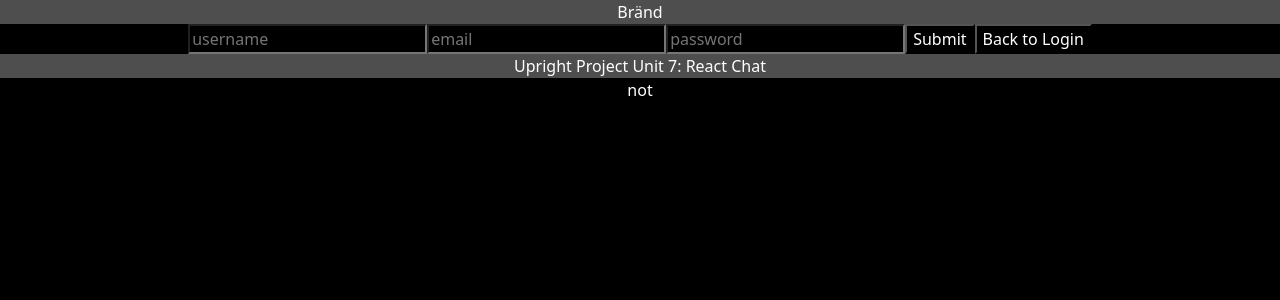
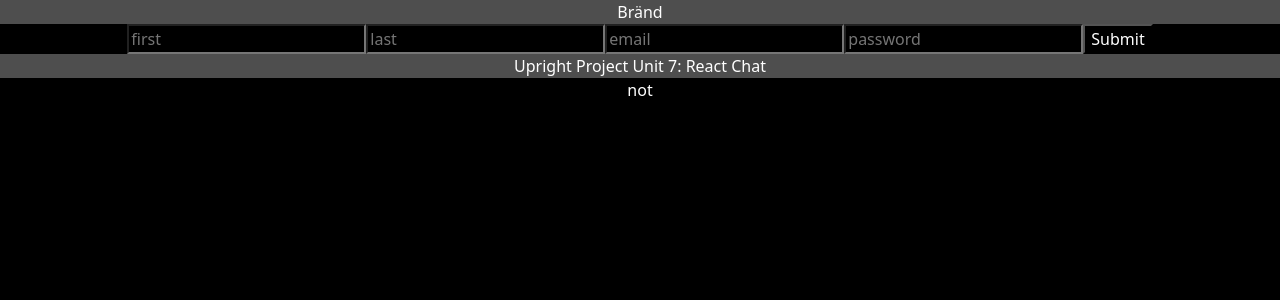
Before and after one commit to BlakeLindsay/Unit_7_React_Chat, a React (Create React App) app in the folder unit_7_react_chat/: page /signup in a window 1280 px wide. Shown: the top 300 px of the page. Built offline with nearby package versions, Linux system fonts and the light colour scheme.

Commit message:
Revert "login/signup done"
This reverts commit b62125f39111b0816ff02c05bbb337f2fe9b113e.

```diff
--- a/unit_7_react_chat/src/components/auth/login/Login.jsx
+++ b/unit_7_react_chat/src/components/auth/login/Login.jsx
@@ -1,9 +1,6 @@
 import { useState } from "react";
-import { useNavigate } from "react-router-dom";
 
-function Login({setToken}) {
-  const navigate = useNavigate();
-
+function Login() {
   const [email, setEmail] = useState("");
   const [password, setPassword] = useState("");
 
@@ -21,13 +18,9 @@ function Login({setToken}) {
 			})
     });
 
-    const results = await response.json();
-    console.log(response.status);
-    setToken(results.token);
-    if (response.status === 200) {
-      navigate('/signup');
-    }
-
+    const result = await response.json();
+    // setToken(result.token);
+    console.log(result);
 	}
 
   return (
@@ -46,9 +39,6 @@ function Login({setToken}) {
         <br />
         {/* button:s */}
         <button type="submit">Submit</button>
-        <button onClick={() => navigate('/signup')}>create account</button>
-        {/* end button:s */}
-        <br />
       </form>
 
     </div>
--- a/unit_7_react_chat/src/components/auth/signup/Signup.jsx
+++ b/unit_7_react_chat/src/components/auth/signup/Signup.jsx
@@ -1,12 +1,11 @@
 import React, { useState } from 'react'
-import { useNavigate } from 'react-router-dom';
 
 function Signup(props) {
-    const navigate = useNavigate();
     const [email, setEmail] = useState("");
     const [password, setPassword] = useState("");
 
-    const [username, setUsername]= useState("");
+    const [first, setFirst] = useState("");
+    const [last, setLast] = useState("");
 
     const signupRoute = 'http://localhost:4000/user/signup';
 
@@ -14,13 +13,11 @@ function Signup(props) {
   return (
 	<div>
 		<form>
-			{/* <input type="text " placeholder='first' onChange={(e) => setFirst(e.target.value)}/>
-			<input type="text" placeholder='last' onChange={(e) => setLast(e.target.value)}/> */}
-			<input type="text" placeholder='username' onChange={(e) => setUsername(e.target.value)} />
-            <input type="text" placeholder='email' onChange={(e) => setEmail(e.target.value)} />
+			<input type="text " placeholder='first' onChange={(e) => setFirst(e.target.value)}/>
+			<input type="text" placeholder='last' onChange={(e) => setLast(e.target.value)}/>
+			<input type="text" placeholder='email' onChange={(e) => setEmail(e.target.value)} />
 			<input type="text" placeholder='password' onChange={(e) => setPassword(e.target.value)}  />
 			<button type='submit' onClick={displayInputFields}>Submit</button>
-            <button onClick={() => navigate('/login')}>Back to Login</button>
 		</form>
 	</div>
   )
@@ -31,26 +28,24 @@ function Signup(props) {
      console.log(email)
 
      try {
-        let response = await fetch(signupRoute, {
+        let response = await fetch(signupRoute,{
             headers: new Headers({
                 'content-type': 'application/json',
             }),
             method: 'POST',
             body:JSON.stringify ({
-                username,
-                email,
-                password,
-
-
+                first: first,
+                last: last,
+                mail: email,
+                pass: password,
 
             })
         })
             let results = await response.json();
             console.log(results)
-            props.setToken(results.token)
-            if (response.status === 200) {
-                navigate('/chat');
-            }
+            // props.setToken(results.token)
+            // if (response.status === 200) {
+            //     navigate('/about');
 
             } catch (error) {
 
```
